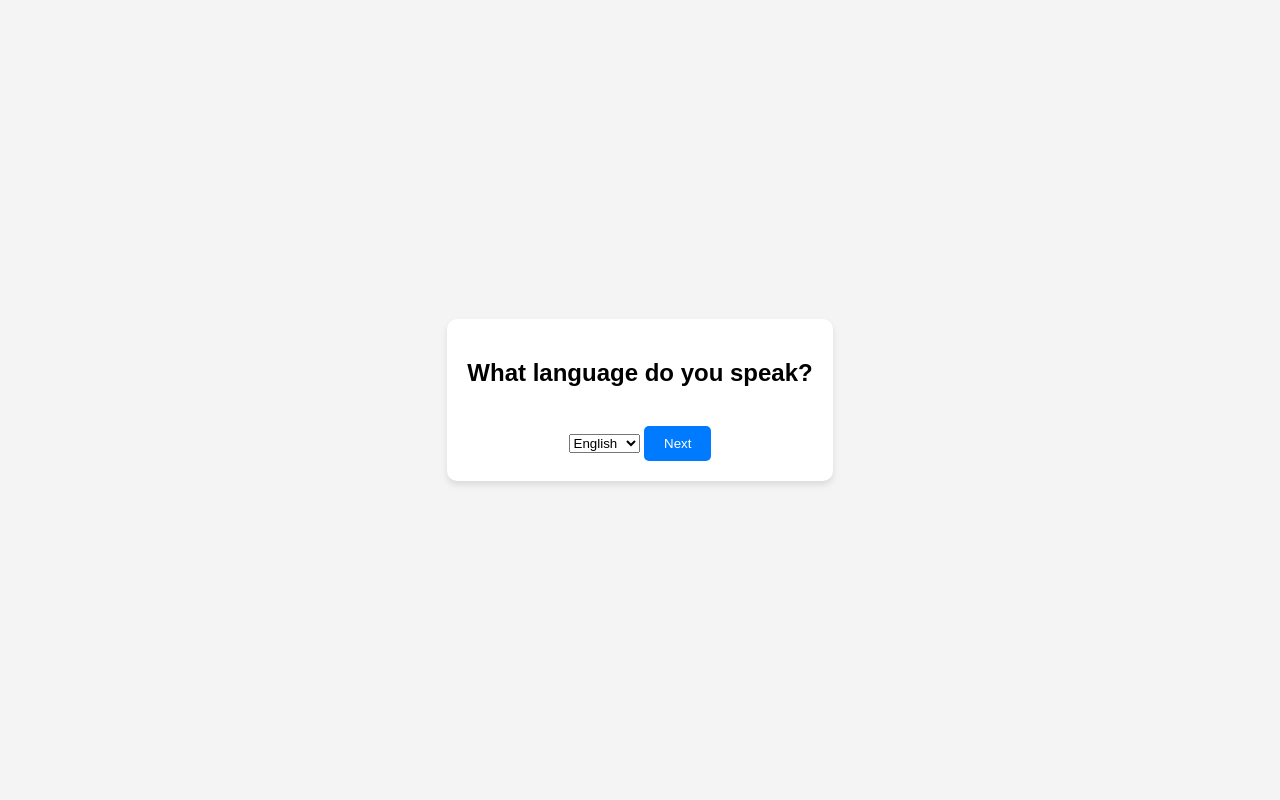
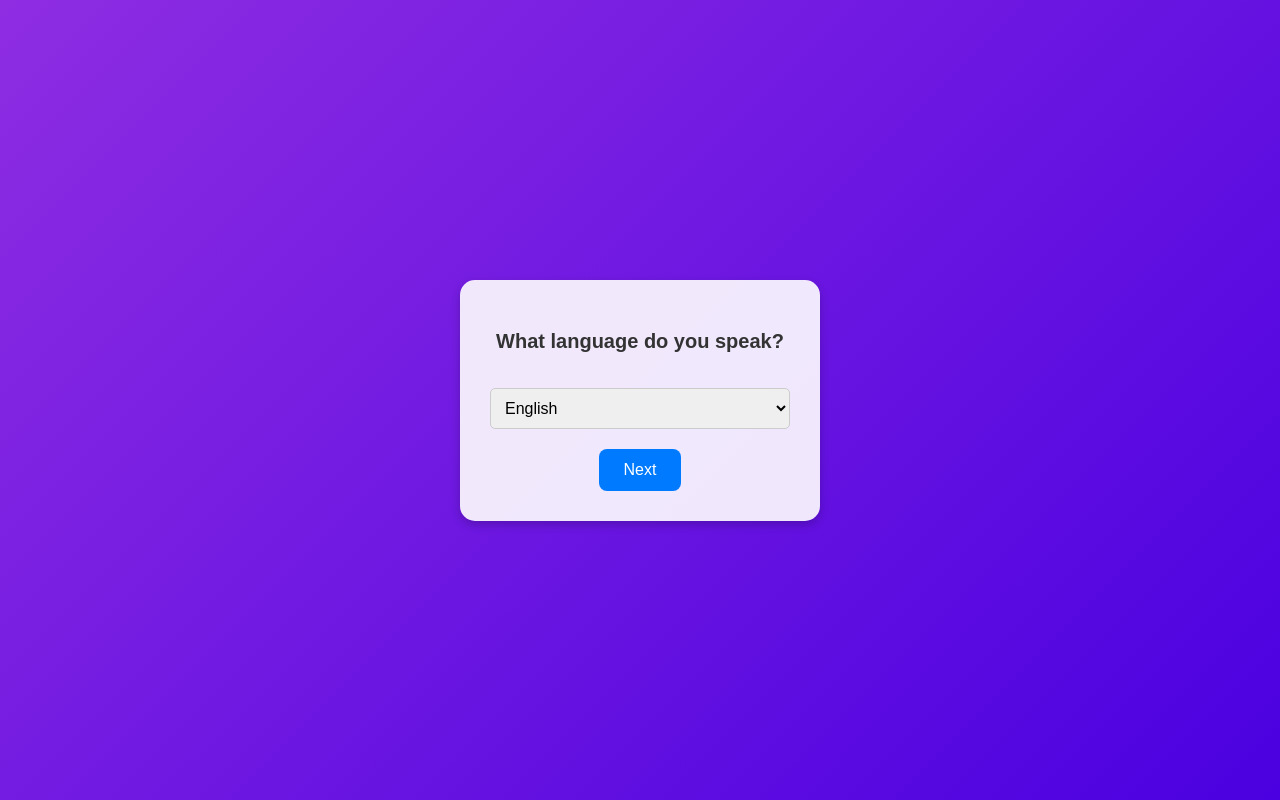
Before and after one commit to ehsantmax/Engo, a plain HTML site: page index.html in a window 1280 px wide. Drawn offline with Linux system fonts and the light colour scheme.

Commit message:
Update index.html

```diff
--- a/index.html
+++ b/index.html
@@ -5,39 +5,83 @@
     <meta name="viewport" content="width=device-width, initial-scale=1.0">
     <title>Telegram Mini App</title>
     <style>
+        /* استایل‌های عمومی */
         body {
-            font-family: Arial, sans-serif;
+            font-family: 'Arial', sans-serif;
+            margin: 0;
+            padding: 0;
+            background: linear-gradient(135deg, #8e2de2, #4a00e0); /* بک‌گراند زیبا */
             display: flex;
             justify-content: center;
             align-items: center;
             height: 100vh;
-            margin: 0;
-            background-color: #f4f4f4;
+            overflow: hidden;
         }
         .container {
             text-align: center;
-            padding: 20px;
-            border-radius: 10px;
-            background-color: white;
-            box-shadow: 0 4px 6px rgba(0, 0, 0, 0.1);
+            padding: 30px;
+            border-radius: 15px;
+            background-color: rgba(255, 255, 255, 0.9);
+            box-shadow: 0 4px 10px rgba(0, 0, 0, 0.2);
+            width: 300px;
+            transition: transform 0.3s ease-in-out;
         }
         .button {
-            padding: 10px 20px;
+            padding: 12px 25px;
             margin-top: 20px;
             background-color: #007bff;
             color: white;
             border: none;
-            border-radius: 5px;
+            border-radius: 8px;
+            font-size: 16px;
             cursor: pointer;
+            transition: background-color 0.3s, transform 0.2s;
         }
         .button:hover {
             background-color: #0056b3;
+            transform: scale(1.1);
+        }
+        .button:active {
+            transform: scale(1.05);
+        }
+        h2 {
+            color: #333;
+            font-size: 20px;
+            font-weight: bold;
+            margin: 20px 0;
+        }
+        select {
+            padding: 10px;
+            border-radius: 5px;
+            font-size: 16px;
+            width: 100%;
+            margin-top: 15px;
+            border: 1px solid #ccc;
+            outline: none;
+            transition: border-color 0.3s;
+        }
+        select:focus {
+            border-color: #007bff;
+        }
+
+        /* انیمیشن برای جابجایی صفحات */
+        .fade-in {
+            opacity: 0;
+            animation: fadeIn 1s forwards;
+        }
+        @keyframes fadeIn {
+            0% {
+                opacity: 0;
+            }
+            100% {
+                opacity: 1;
+            }
         }
     </style>
 </head>
 <body>
 
-<div class="container" id="page1">
+<div class="container fade-in" id="page1">
     <h2>What language do you speak?</h2>
     <select id="languageSelect">
         <option value="English">English</option>
@@ -52,12 +96,12 @@
     <button class="button" onclick="nextPage('page2')">Next</button>
 </div>
 
-<div class="container" id="page2" style="display:none;">
+<div class="container fade-in" id="page2" style="display:none;">
     <h2 id="welcomeMessage"></h2>
     <button class="button" onclick="nextPage('page3')">Next</button>
 </div>
 
-<div class="container" id="page3" style="display:none;">
+<div class="container fade-in" id="page3" style="display:none;">
     <h2>Welcome to the Engo Language Learning App!</h2>
     <p>Let's get started with your lessons.</p>
 </div>
@@ -87,8 +131,10 @@
         document.getElementById('page2').style.display = 'none';
         document.getElementById('page3').style.display = 'none';
 
-        // Show the requested page
-        document.getElementById(page).style.display = 'block';
+        // Show the requested page with fade-in animation
+        let nextPage = document.getElementById(page);
+        nextPage.style.display = 'block';
+        nextPage.classList.add('fade-in');
     }
 </script>
 
```
